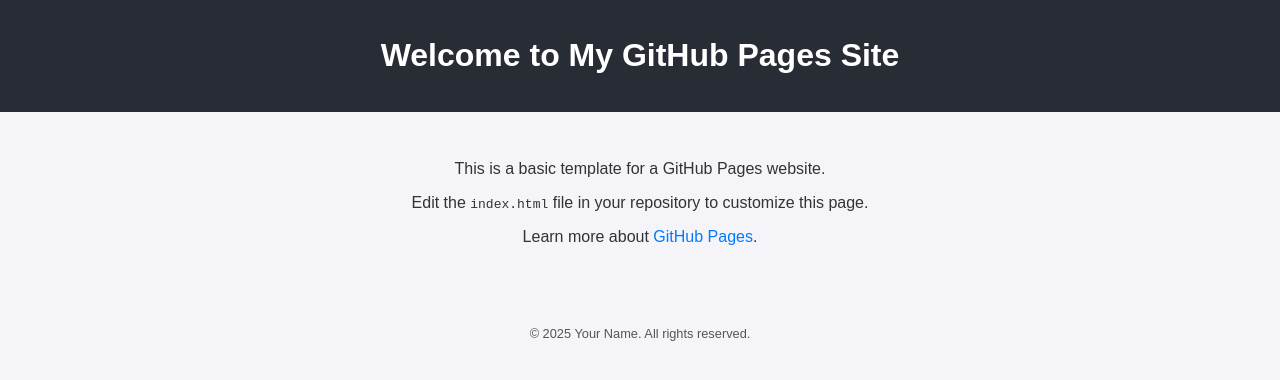
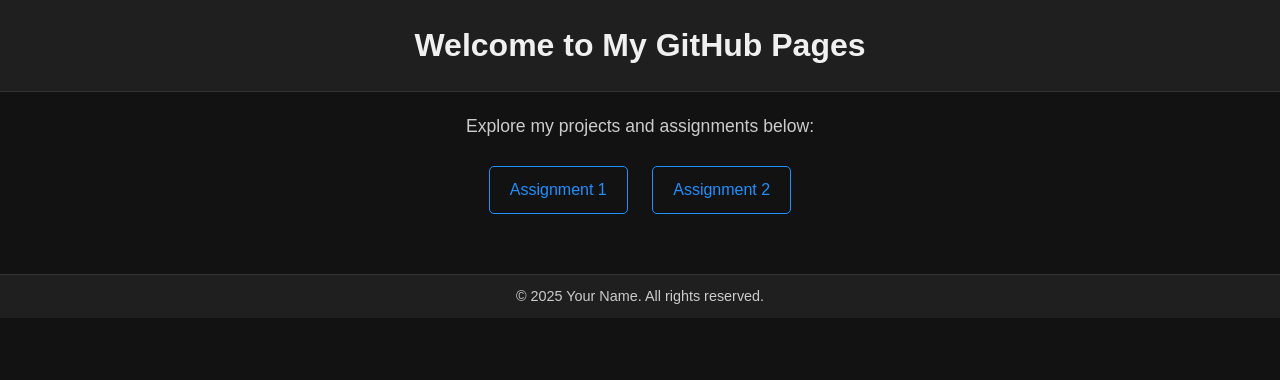
Before and after one commit to foxreaperx/CSE160, a plain HTML site: page index.html in a window 1280 px wide. Drawn offline with Linux system fonts and the light colour scheme.

Commit message:
updated test

```diff
--- a/index.html
+++ b/index.html
@@ -6,44 +6,80 @@
   <meta name="description" content="Welcome to my GitHub Pages site!">
   <title>My GitHub Pages</title>
   <style>
-    body {
-      font-family: Arial, sans-serif;
+    /* General Reset */
+    * {
       margin: 0;
       padding: 0;
-      background-color: #f4f4f9;
-      color: #333;
+      box-sizing: border-box;
+    }
+
+    body {
+      font-family: 'Arial', sans-serif;
+      background-color: #121212;
+      color: #ffffff;
+      line-height: 1.6;
+      margin: 0;
+    }
+
+    header {
+      background-color: #1f1f1f;
+      padding: 20px 10%;
+      text-align: center;
+      border-bottom: 1px solid #333;
+    }
+
+    header h1 {
+      font-size: 2rem;
+      color: #f0f0f0;
+    }
+
+    main {
+      padding: 20px 10%;
       text-align: center;
     }
-    header {
-      background-color: #282c34;
-      color: white;
-      padding: 1rem;
+
+    main p {
+      font-size: 1.1rem;
+      color: #cccccc;
+      margin-bottom: 1rem;
     }
-    main {
-      padding: 2rem;
+
+    a {
+      display: inline-block;
+      color: #1e90ff;
+      text-decoration: none;
+      padding: 10px 20px;
+      margin: 10px;
+      border: 1px solid #1e90ff;
+      border-radius: 5px;
+      transition: all 0.3s ease;
+      font-size: 1rem;
     }
-    a {
-      color: #007bff;
-      text-decoration: none;
+
+    a:hover {
+      background-color: #1e90ff;
+      color: #121212;
     }
-    a:hover {
-      text-decoration: underline;
-    }
+
     footer {
-      margin-top: 2rem;
-      font-size: 0.8rem;
-      color: #555;
+      background-color: #1f1f1f;
+      text-align: center;
+      padding: 10px 10%;
+      margin-top: 30px;
+      border-top: 1px solid #333;
+      font-size: 0.9rem;
+      color: #cccccc;
     }
   </style>
 </head>
 <body>
   <header>
-    <h1>Welcome to My GitHub Pages Site</h1>
+    <h1>Welcome to My GitHub Pages</h1>
   </header>
   <main>
-    <p>This is a basic template for a GitHub Pages website.</p>
-    <p>Edit the <code>index.html</code> file in your repository to customize this page.</p>
-    <p>Learn more about <a href="https://pages.github.com/" target="_blank" rel="noopener noreferrer">GitHub Pages</a>.</p>
+    <p>Explore my projects and assignments below:</p>
+    <a href="assignments/assignment1.html">Assignment 1</a>
+    <a href="assignments/assignment2.html">Assignment 2</a>
   </main>
   <footer>
     <p>&copy; 2025 Your Name. All rights reserved.</p>
```
